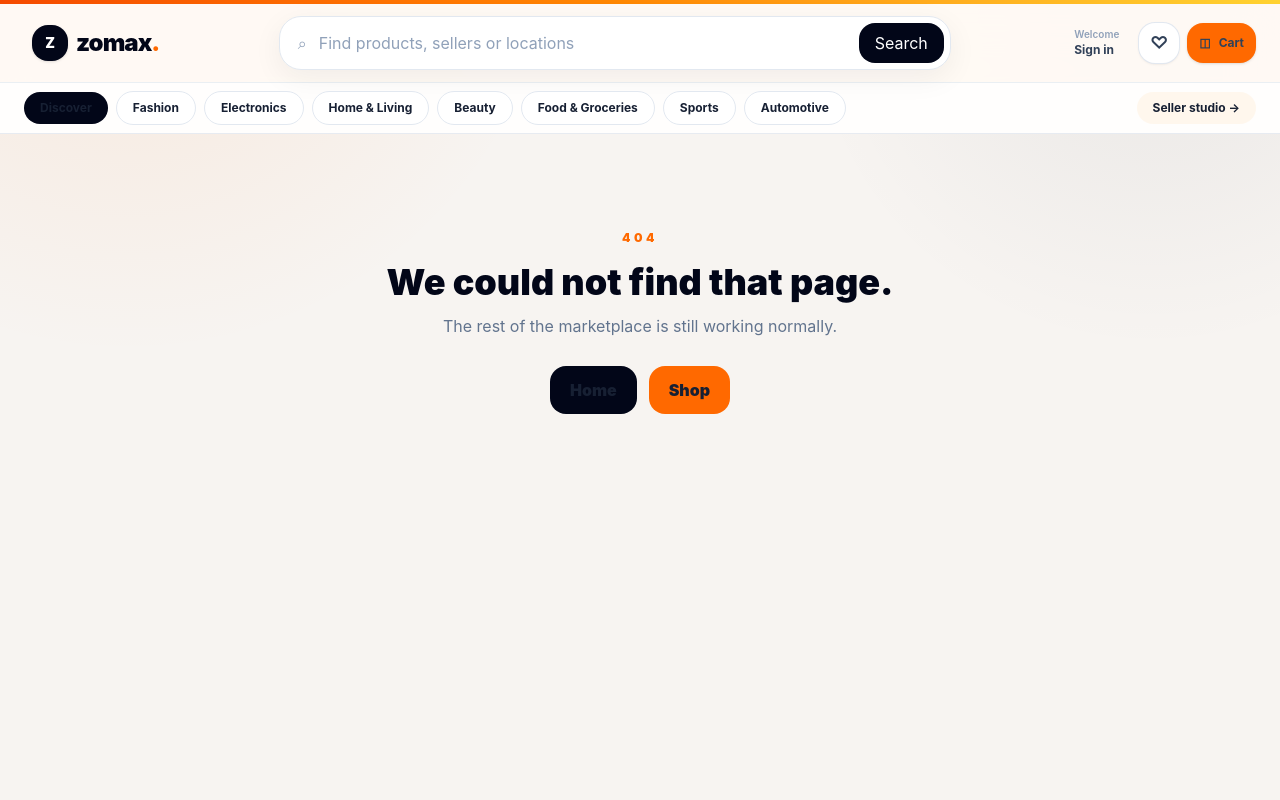
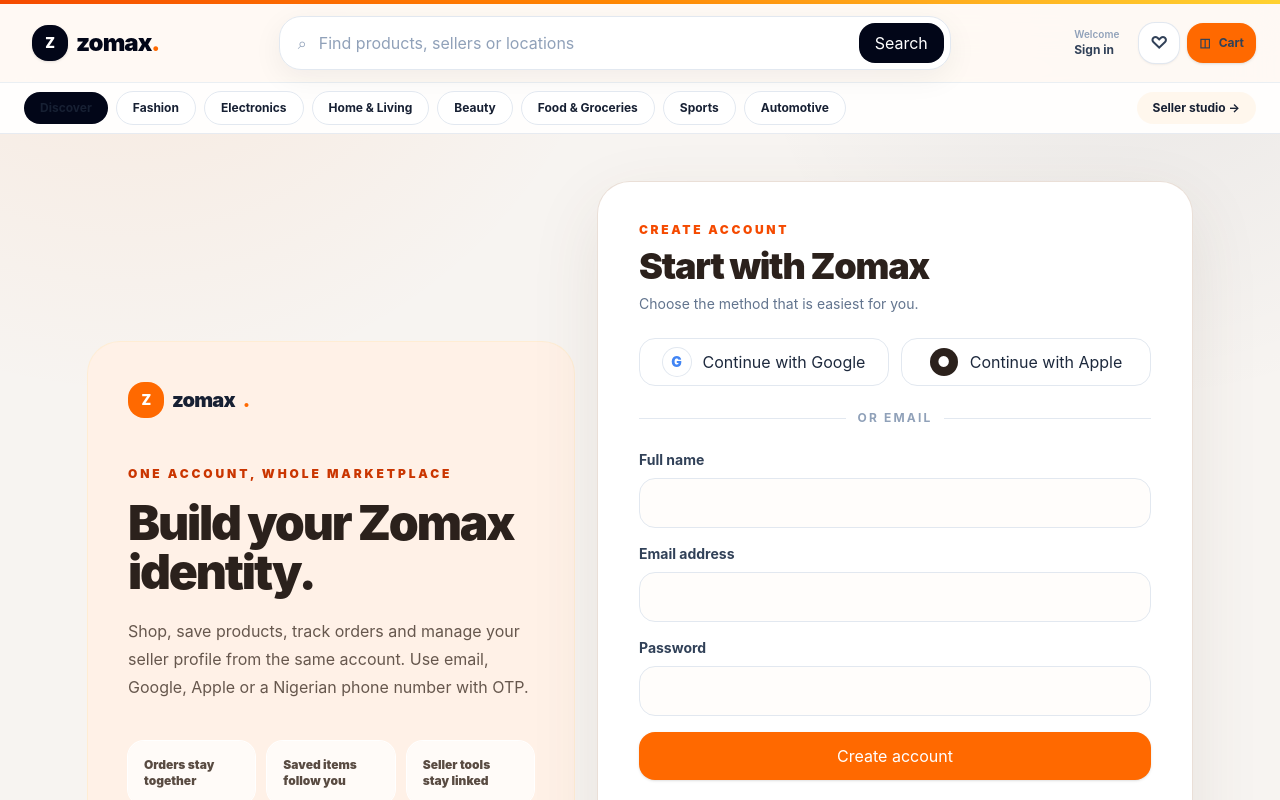
Before and after one commit to nbeekeddy-debug/zomax, a Next.js app: page /signup in a window 1280 px wide. Before the commit this address had no page. Shown: the top 800 px of the page. Built offline with nearby package versions, Linux system fonts and the light colour scheme.

Commit message:
feat: add signup route

```diff
--- /dev/null
+++ b/app/signup/page.tsx
@@ -0,0 +1,7 @@
+import { AuthScreen } from "@/components/auth-screen";
+
+export const metadata = { title: "Create account" };
+
+export default function SignupPage() {
+  return <AuthScreen mode="signup" />;
+}
```
